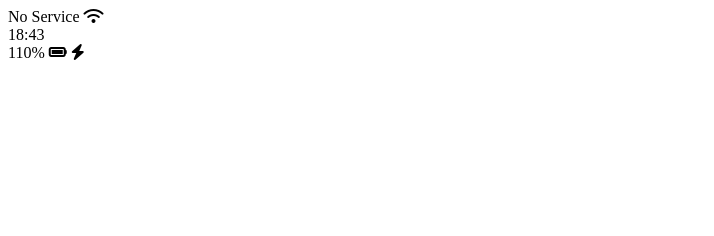
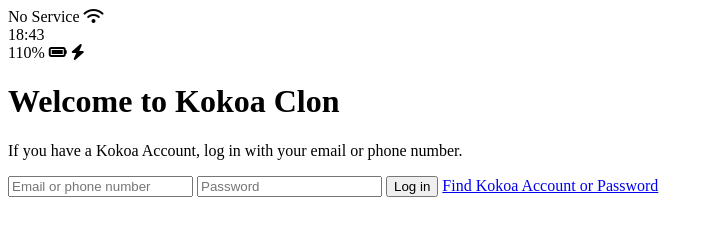
Before and after one commit to kosb123/kokoa-clone-2020, a plain HTML site: page index.html in a window 1280 px wide. Shown: the whole page, without its empty margins (0-714 px from the left). Drawn offline with Linux system fonts and the light colour scheme.

Commit message:
Update index.html

```diff
--- a/index.html
+++ b/index.html
@@ -4,7 +4,7 @@
 <head>
     <meta charset="UTF-8">
     <meta name="viewport" content="width=device-width, initial-scale=1.0">
-    <title>Welcome to Kokoa Talk</title>
+    <title>Welcome to Kokoa Clon</title>
 </head>
 
 <body>
@@ -12,7 +12,6 @@
         <div class="status-bar__column">
             <span>No Service</span>
             <i class="fas fa-wifi"></i>
-            <!-- To Do: wifi Icon-->
         </div>
         <div class="status-bar__column">
             <span>18:43</span>
@@ -22,11 +21,22 @@
             <span>110%</span>
             <i class="fas fa-battery-full"></i>
             <i class="fas fa-bolt"></i>
-            <!-- Battery Icon -->
-            <!-- Lighting Icon -->
         </div>
 
     </div>
+
+    <header class="welcome-header">
+        <h1 class="welcome-header__title">Welcome to Kokoa Clon</h1>
+        <p class="welcome-header__text">If you have a Kokoa Account, log in with your email or phone number.</p>
+    </header>
+
+    <form id="login-form">
+        <input type="text" placeholder="Email or phone number">
+        <input type="password" placeholder="Password">
+        <input type="submit" value="Log in">
+        <a href="#">Find Kokoa Account or Password</a>
+    </form>
+
     <script src="https://kit.fontawesome.com/6478f529f2.js" crossorigin="anonymous"></script>
 </body>
 
```
